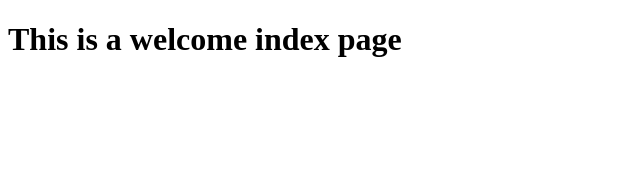
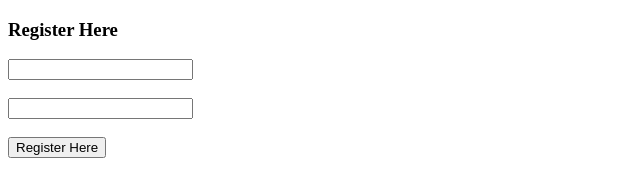
Before and after one commit to nshimiyeemmy/node_auth, a website: page src/public/index.html in a window 1280 px wide. Shown: the whole page, without its empty margins (0-640 px from the left). Drawn offline with Linux system fonts and the light colour scheme.

Commit message:
updated with catching data from the form and putting them in an object ready to send them to the server

```diff
--- a/src/public/index.html
+++ b/src/public/index.html
@@ -7,6 +7,43 @@
     <title>Document</title>
 </head>
 <body>
-    <h1>This is a welcome index page</h1>
+    <h3>Register Here</h3>
+    <form action="" id="register_form">
+        <input type="email" name="email">
+        <br>
+        <br>
+        <input type="password" name="password">
+        <br>
+        <br>
+        <button type="submit">Register Here</button>
+    </form>
+     <script>
+       /* here we want to be able to control the above html form with javascript and we want to be able to send the
+         request along as a javascript request(the post request to the server), and we want the server to be able to accept that request
+         So by the end we want to see this form sending message to hte server
+       */
+
+       //Below we are creating an efi function, this is a self invoking function, it executes these javascript codes the moment it's(page) loaded
+       ;(()=>{
+       const form = document.getElementById("register_form");
+        form.addEventListener("submit",(e) =>{
+          e.preventDefault() //prevent form from refreshing the page after submiting it
+          //grabbing all of the fields from the form
+          /*
+          reduce method below is going to take array of our form values and it's going to loop(iterate) over them
+          and it's going to accumulate(store) them somewhere( in an object) and it's going to give us access to each of these fields
+          */
+          const values = Object.values(form).reduce((obj,field)=>{
+            if(field.name){
+              obj[field.name] = field.value
+            }
+           return obj;
+          },{})
+          console.log("values",values)
+        })
+       })()
+       // Now from above we have our data values being put in an object, now we are ready to send this information to the server and then we will be able to register this user and keep them in the database
+     </script>
+
 </body>
 </html>
```
